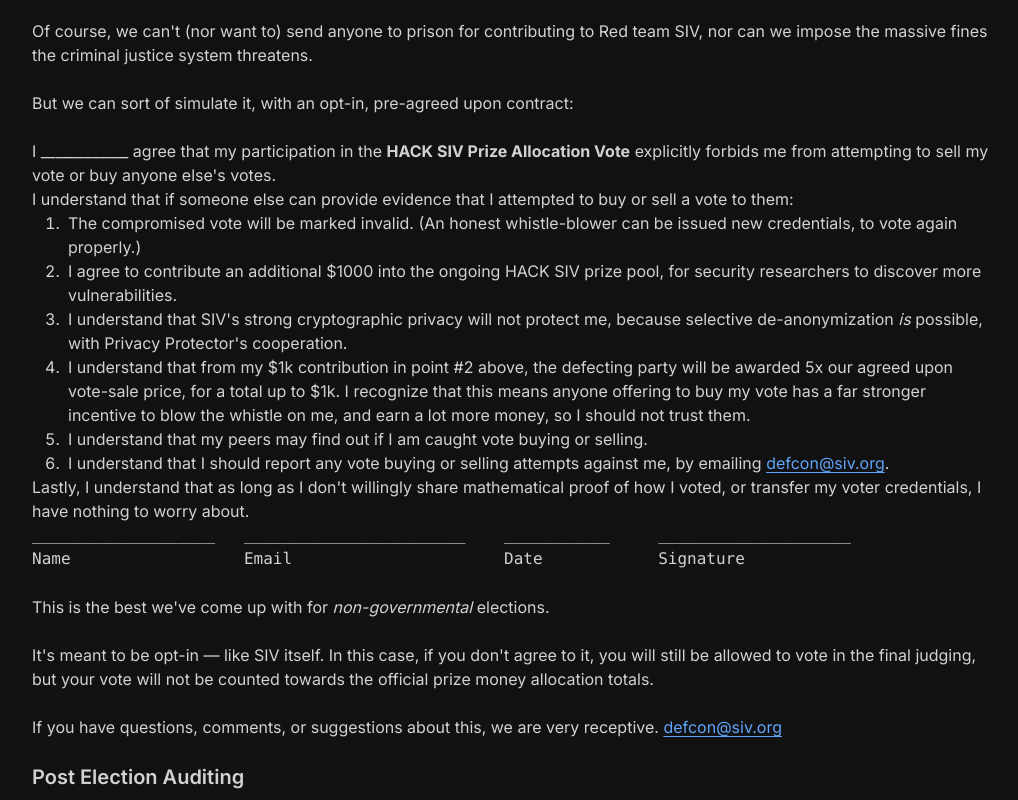
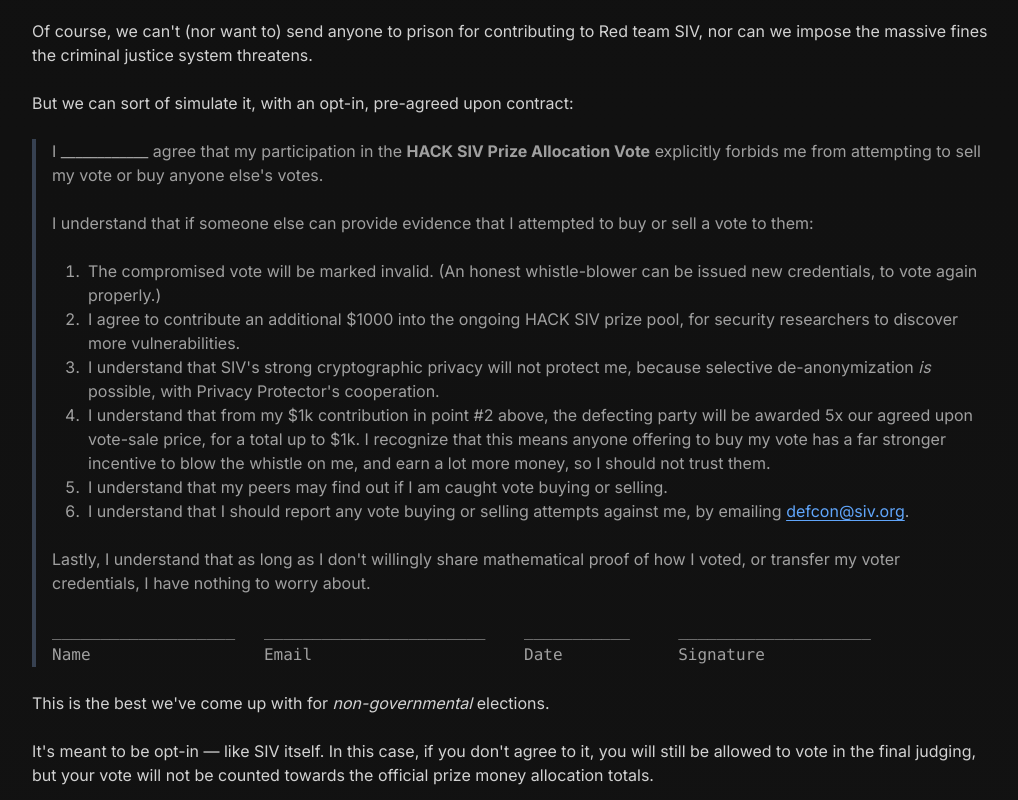
Before and after one commit to siv-org/hack.siv.org, a Next.js app: page /rules in a window 1280 px wide. Shown: the part 6400-7200 px from the top of the page, without its empty margins (128-1146 px from the left). Built offline with nearby package versions, Linux system fonts and the light colour scheme.

Commit message:
mdx: Style <blockquote>

```diff
--- a/mdx-components.tsx
+++ b/mdx-components.tsx
@@ -32,6 +32,11 @@ export function useMDXComponents(components: MDXComponents): MDXComponents {
     td: ({ children }) => (
       <td className="border border-gray-700 px-2 py-2">{children}</td>
     ),
+    blockquote: ({ children }) => (
+      <blockquote className="border-l-4 border-gray-700 pl-4 text-white/60 space-y-6">
+        {children}
+      </blockquote>
+    ),
     ...components,
   }
 }
```
